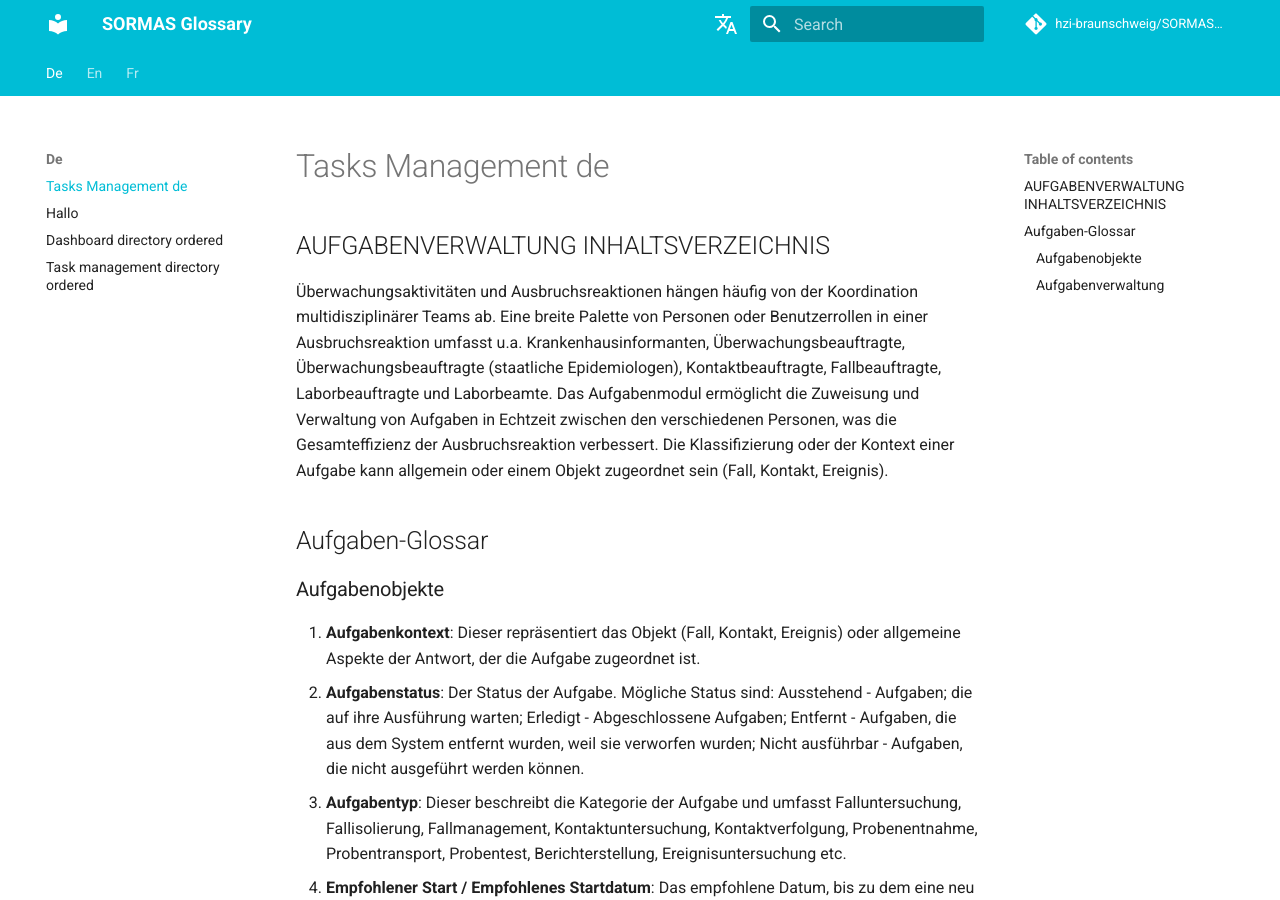
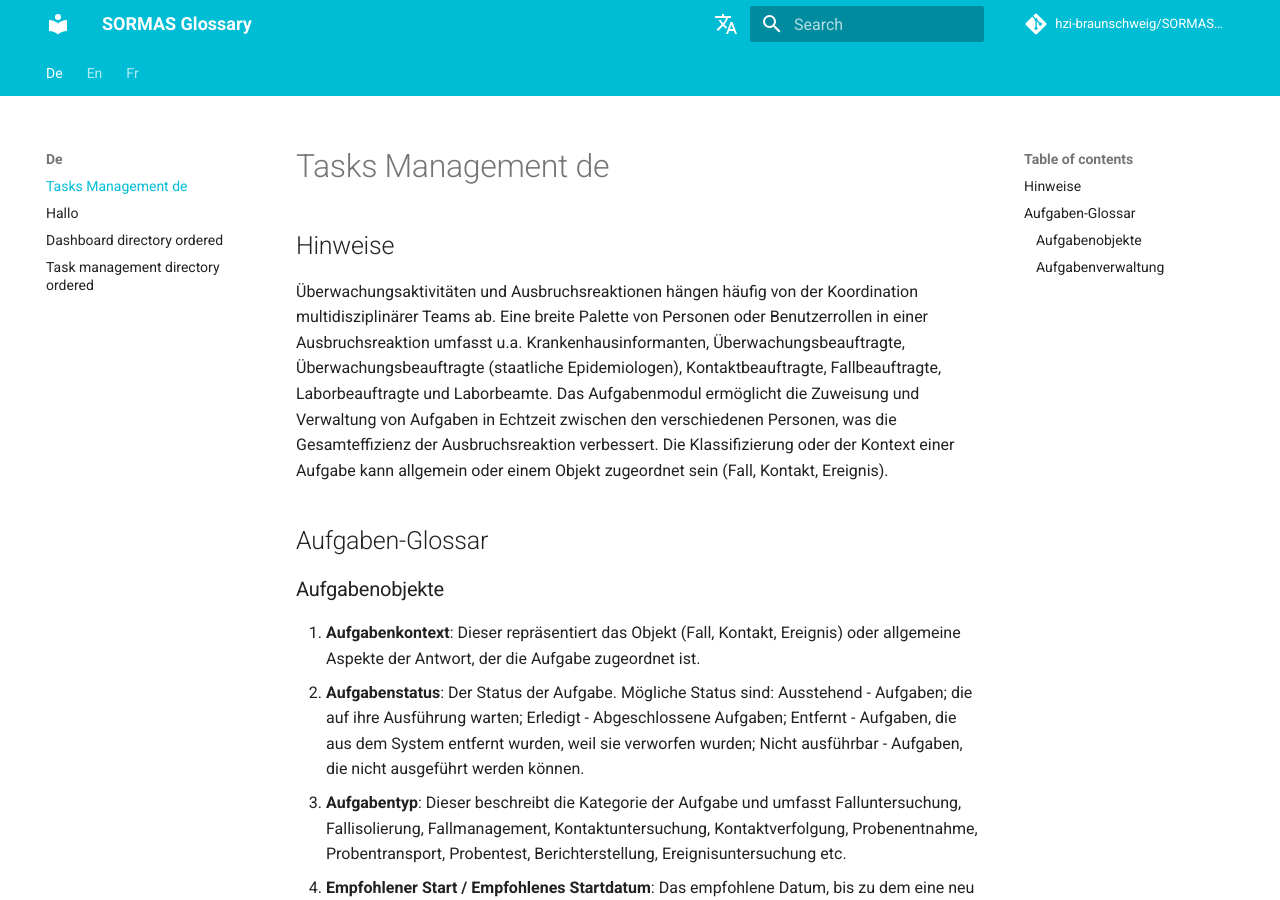
Before and after one commit to SORMAS-Foundation/SORMAS-Glossary, an MkDocs documentation site: the page built from docs/de/Tasks_Management_de.md, in a window 1280 px wide and 900 px high. Built offline with MkDocs 1.6.1 and Material for MkDocs 9.7.7, drawn with Linux system fonts in a browser that asks for light colours; comment, search, counter and statistics services are not loaded.

Commit message:
Update Tasks_Management_de.md

```diff
--- a/docs/de/Tasks_Management_de.md
+++ b/docs/de/Tasks_Management_de.md
@@ -1,4 +1,4 @@
-## AUFGABENVERWALTUNG INHALTSVERZEICHNIS
+## Hinweise
 
 Überwachungsaktivitäten und Ausbruchsreaktionen hängen häufig von der Koordination multidisziplinärer Teams ab. Eine breite Palette von Personen oder Benutzerrollen in einer Ausbruchsreaktion umfasst u.a. Krankenhausinformanten, Überwachungsbeauftragte, Überwachungsbeauftragte (staatliche Epidemiologen), Kontaktbeauftragte, Fallbeauftragte, Laborbeauftragte und Laborbeamte. Das Aufgabenmodul ermöglicht die Zuweisung und Verwaltung von Aufgaben in Echtzeit zwischen den verschiedenen Personen, was die Gesamteffizienz der Ausbruchsreaktion verbessert. Die Klassifizierung oder der Kontext einer Aufgabe kann allgemein oder einem Objekt zugeordnet sein (Fall, Kontakt, Ereignis).
 
@@ -18,7 +18,7 @@
 10. **Zugehöriger Fall/Kontakt/Ereignis:** Der Name des Objektes (Fall, Kontakt, Ereignis), über das man die Ergebnisliste entsprechend einzuschränken kann..
 11. **Zugewiesen an**: Der Name des Nutzers, der für die Ausführung der angegebenen Aufgabe verantwortlich ist.
 
-###Aufgabenverwaltung
+### Aufgabenverwaltung
 
 1.  **Aktive Aufgaben**: Das System lädt die aktiven Aufgaben standardmäßig, sobald ein Nutzer das Aufgabenverzeichnis öffnet.
 2.  **Alle**: Alle in SORMAS erstellten Aufgaben, unabhängig von der Benutzerrolle oder der Person, der die Aufgabe zugewiesen ist.
```
